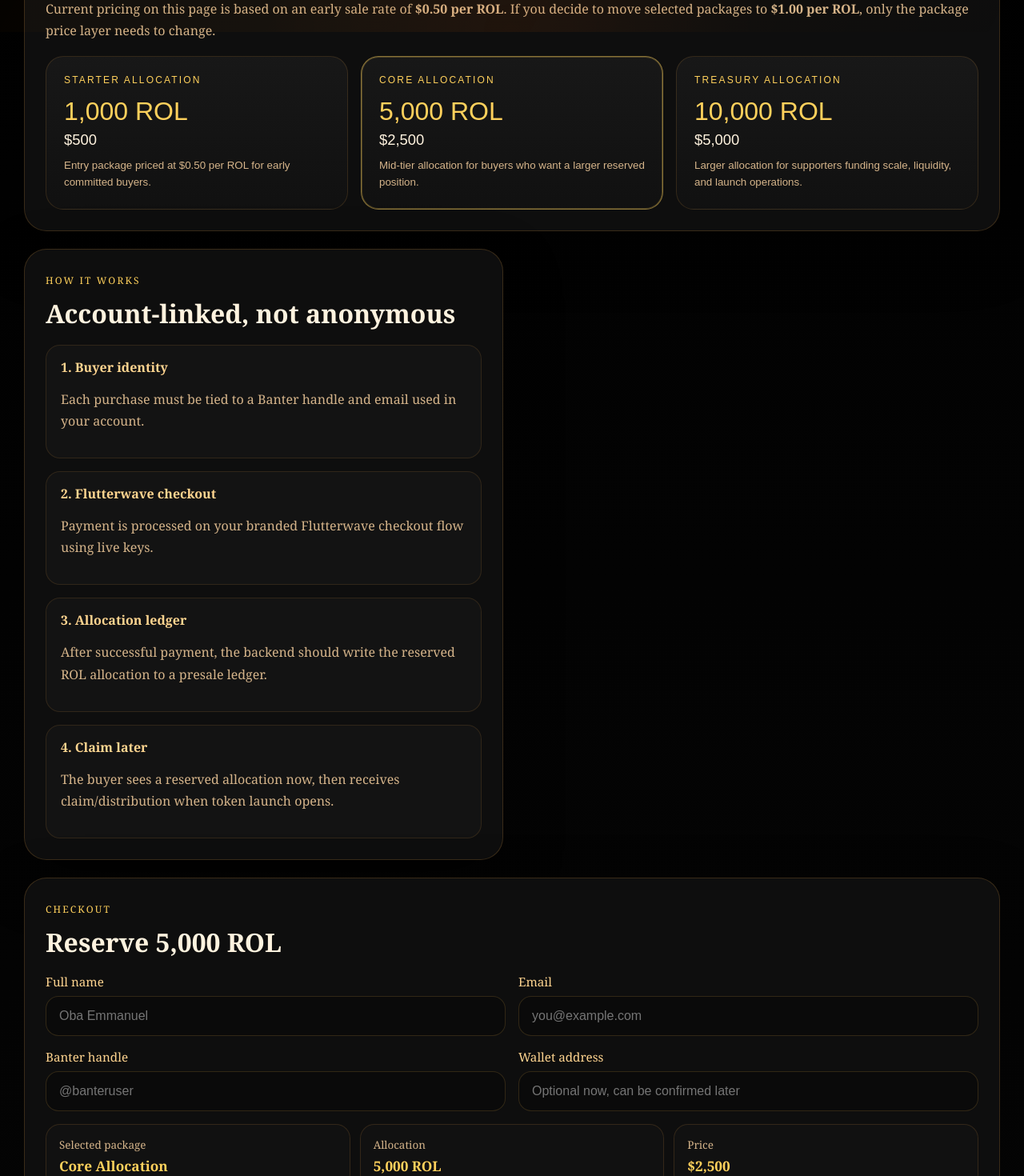
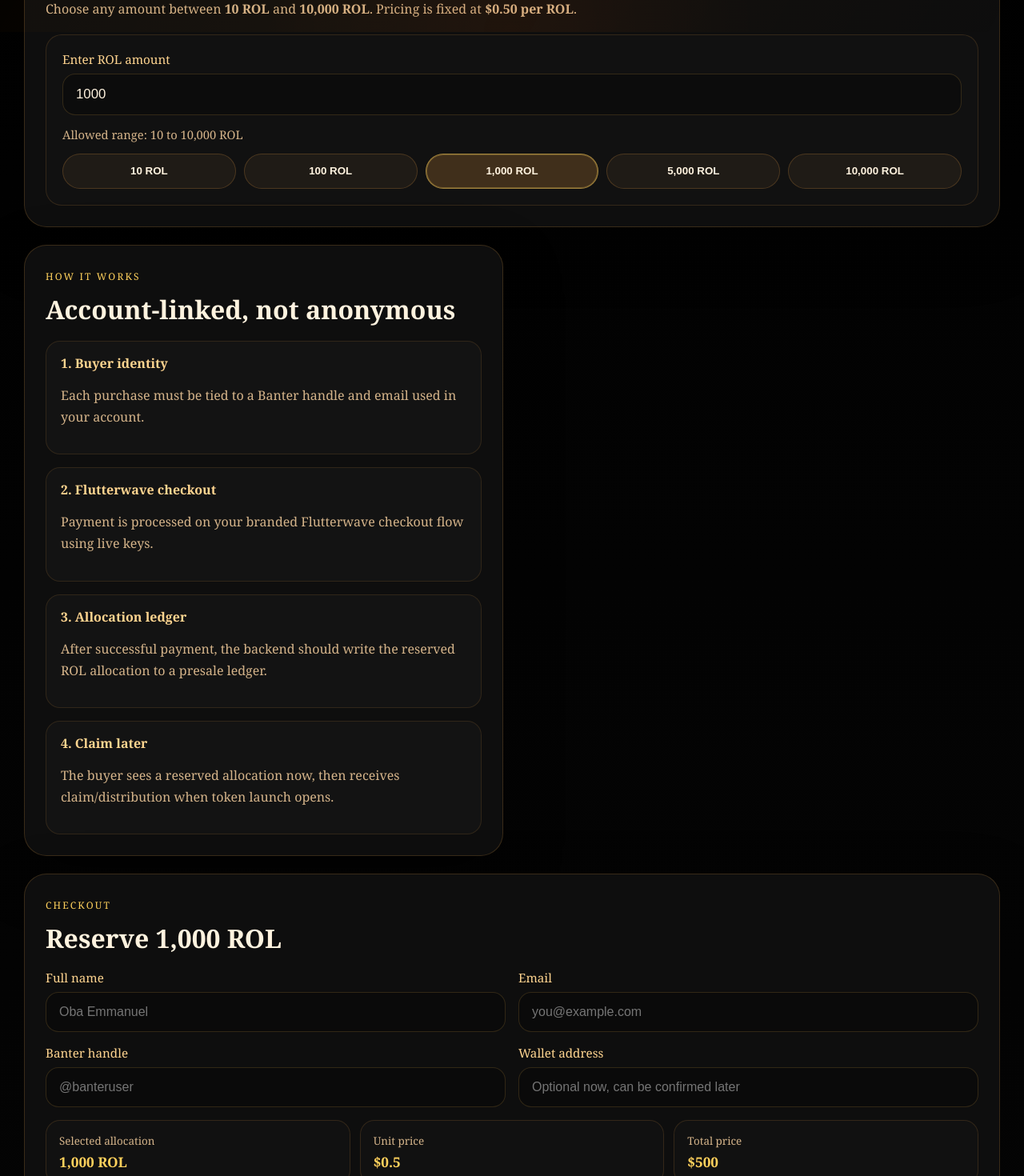
Before and after one commit to 3my1234/banter-mobile-app-admin, a React (Vite) app in the folder presale-site/: page / in a window 1280 px wide. Shown: the part 760-2230 px from the top of the page at 80% size. Built offline with nearby package versions, Linux system fonts and the light colour scheme; no server answers.

Commit message:
Enable custom presale allocation amount input

```diff
--- a/presale-site/src/App.tsx
+++ b/presale-site/src/App.tsx
@@ -2,37 +2,10 @@ import { FormEvent, useMemo, useState } from "react";
 import banterLogo from "./assets/banter-logo.jpg";
 import rolLogo from "./assets/rol-logo.png";
 
-type PackageOption = {
-  id: string;
-  label: string;
-  rol: string;
-  price: string;
-  note: string;
-};
-
-const PACKAGE_OPTIONS: PackageOption[] = [
-  {
-    id: "starter",
-    label: "Starter Allocation",
-    rol: "1,000 ROL",
-    price: "$500",
-    note: "Entry package priced at $0.50 per ROL for early committed buyers.",
-  },
-  {
-    id: "core",
-    label: "Core Allocation",
-    rol: "5,000 ROL",
-    price: "$2,500",
-    note: "Mid-tier allocation for buyers who want a larger reserved position.",
-  },
-  {
-    id: "treasury",
-    label: "Treasury Allocation",
-    rol: "10,000 ROL",
-    price: "$5,000",
-    note: "Larger allocation for supporters funding scale, liquidity, and launch operations.",
-  },
-];
+const PRESALE_MIN_ROL = 10;
+const PRESALE_MAX_ROL = 10_000;
+const PRESALE_UNIT_PRICE_USD = 0.5;
+const QUICK_PICK_AMOUNTS = [10, 100, 1_000, 5_000, 10_000];
 
 const checkoutBase =
   import.meta.env.VITE_PRESALE_CHECKOUT_BASE_URL?.trim() || "";
@@ -41,18 +14,41 @@ const supportEmail =
 const salesDomain =
   import.meta.env.VITE_PRESALE_DOMAIN?.trim() || "buy.sportbanter.online";
 
+const formatRol = (amount: number) => `${amount.toLocaleString()} ROL`;
+const formatUsd = (amount: number) => `$${amount.toLocaleString(undefined, { maximumFractionDigits: 2 })}`;
+
 export default function App() {
-  const [selectedPackageId, setSelectedPackageId] = useState(PACKAGE_OPTIONS[1].id);
+  const [rolAmountInput, setRolAmountInput] = useState("1000");
   const [fullName, setFullName] = useState("");
   const [email, setEmail] = useState("");
   const [banterHandle, setBanterHandle] = useState("");
   const [walletAddress, setWalletAddress] = useState("");
   const [notice, setNotice] = useState<string | null>(null);
 
-  const selectedPackage = useMemo(
-    () => PACKAGE_OPTIONS.find((item) => item.id === selectedPackageId) || PACKAGE_OPTIONS[1],
-    [selectedPackageId]
+  const parsedRolAmount = useMemo(() => {
+    const cleaned = rolAmountInput.replace(/[^\d]/g, "");
+    const value = Number(cleaned);
+    return Number.isFinite(value) ? value : 0;
+  }, [rolAmountInput]);
+
+  const clampedRolAmount = useMemo(
+    () =>
+      Math.min(
+        PRESALE_MAX_ROL,
+        Math.max(PRESALE_MIN_ROL, Math.floor(parsedRolAmount || PRESALE_MIN_ROL))
+      ),
+    [parsedRolAmount]
   );
+
+  const totalPriceUsd = useMemo(
+    () => Number((clampedRolAmount * PRESALE_UNIT_PRICE_USD).toFixed(2)),
+    [clampedRolAmount]
+  );
+
+  const setRolAmount = (nextAmount: number) => {
+    const normalized = Math.min(PRESALE_MAX_ROL, Math.max(PRESALE_MIN_ROL, Math.floor(nextAmount)));
+    setRolAmountInput(String(normalized));
+  };
 
   const handleSubmit = (event: FormEvent<HTMLFormElement>) => {
     event.preventDefault();
@@ -60,6 +56,11 @@ export default function App() {
 
     if (!fullName.trim() || !email.trim() || !banterHandle.trim()) {
       setNotice("Full name, email, and Banter handle are required.");
+      return;
+    }
+
+    if (!Number.isInteger(parsedRolAmount) || parsedRolAmount < PRESALE_MIN_ROL || parsedRolAmount > PRESALE_MAX_ROL) {
+      setNotice(`ROL amount must be a whole number between ${PRESALE_MIN_ROL} and ${PRESALE_MAX_ROL}.`);
       return;
     }
 
@@ -71,10 +72,7 @@ export default function App() {
     }
 
     const params = new URLSearchParams({
-      packageId: selectedPackage.id,
-      packageLabel: selectedPackage.label,
-      rolAmount: selectedPackage.rol,
-      fiatAmount: selectedPackage.price,
+      rolAmount: String(parsedRolAmount),
       fullName: fullName.trim(),
       email: email.trim(),
       banterHandle: banterHandle.trim(),
@@ -126,31 +124,41 @@ export default function App() {
       <main className="content-grid">
         <section className="panel offers-panel">
           <div className="section-heading">
-            <span>Packages</span>
+            <span>Allocation</span>
             <h2>Select an early allocation</h2>
           </div>
           <p className="section-note">
-            Current pricing on this page is based on an early sale rate of <strong>$0.50 per ROL</strong>.
-            If you decide to move selected packages to <strong>$1.00 per ROL</strong>, only the package
-            price layer needs to change.
+            Choose any amount between <strong>{PRESALE_MIN_ROL.toLocaleString()} ROL</strong> and{" "}
+            <strong>{PRESALE_MAX_ROL.toLocaleString()} ROL</strong>. Pricing is fixed at{" "}
+            <strong>${PRESALE_UNIT_PRICE_USD.toFixed(2)} per ROL</strong>.
           </p>
-          <div className="offers-grid">
-            {PACKAGE_OPTIONS.map((item) => {
-              const active = item.id === selectedPackage.id;
-              return (
+          <div className="allocation-builder">
+            <label className="amount-field">
+              Enter ROL amount
+              <input
+                type="number"
+                min={PRESALE_MIN_ROL}
+                max={PRESALE_MAX_ROL}
+                step={1}
+                value={rolAmountInput}
+                onChange={(e) => setRolAmountInput(e.target.value)}
+              />
+            </label>
+            <div className="amount-hint">
+              Allowed range: {PRESALE_MIN_ROL.toLocaleString()} to {PRESALE_MAX_ROL.toLocaleString()} ROL
+            </div>
+            <div className="quick-picks">
+              {QUICK_PICK_AMOUNTS.map((amount) => (
                 <button
-                  key={item.id}
+                  key={amount}
                   type="button"
-                  className={`offer-card${active ? " active" : ""}`}
-                  onClick={() => setSelectedPackageId(item.id)}
+                  className={`quick-pick${clampedRolAmount === amount ? " active" : ""}`}
+                  onClick={() => setRolAmount(amount)}
                 >
-                  <div className="offer-label">{item.label}</div>
-                  <div className="offer-rol">{item.rol}</div>
-                  <div className="offer-price">{item.price}</div>
-                  <p>{item.note}</p>
+                  {amount.toLocaleString()} ROL
                 </button>
-              );
-            })}
+              ))}
+            </div>
           </div>
         </section>
 
@@ -182,7 +190,7 @@ export default function App() {
         <section className="panel checkout-panel" id="checkout">
           <div className="section-heading">
             <span>Checkout</span>
-            <h2>Reserve {selectedPackage.rol}</h2>
+            <h2>Reserve {formatRol(clampedRolAmount)}</h2>
           </div>
 
           <form className="checkout-form" onSubmit={handleSubmit}>
@@ -209,16 +217,16 @@ export default function App() {
 
             <div className="checkout-summary">
               <div>
-                <span>Selected package</span>
-                <strong>{selectedPackage.label}</strong>
+                <span>Selected allocation</span>
+                <strong>{formatRol(clampedRolAmount)}</strong>
               </div>
               <div>
-                <span>Allocation</span>
-                <strong>{selectedPackage.rol}</strong>
+                <span>Unit price</span>
+                <strong>{formatUsd(PRESALE_UNIT_PRICE_USD)}</strong>
               </div>
               <div>
-                <span>Price</span>
-                <strong>{selectedPackage.price}</strong>
+                <span>Total price</span>
+                <strong>{formatUsd(totalPriceUsd)}</strong>
               </div>
             </div>
 
--- a/presale-site/src/styles.css
+++ b/presale-site/src/styles.css
@@ -216,11 +216,64 @@ body::before {
   line-height: 1.7;
 }
 
-.offers-grid {
+.allocation-builder {
   display: grid;
-  grid-template-columns: repeat(3, minmax(0, 1fr));
-  gap: 16px;
+  gap: 14px;
   margin-top: 18px;
+  padding: 20px;
+  border-radius: 20px;
+  background: rgba(18, 18, 18, 0.98);
+  border: 1px solid rgba(255, 171, 71, 0.14);
+}
+
+.amount-field {
+  display: grid;
+  gap: 8px;
+  color: #ffd590;
+  font-size: 0.95rem;
+}
+
+.amount-field input {
+  width: 100%;
+  min-height: 52px;
+  border-radius: 16px;
+  border: 1px solid rgba(255, 192, 83, 0.16);
+  background: rgba(0, 0, 0, 0.26);
+  color: var(--text);
+  padding: 0 16px;
+  font-size: 1.05rem;
+}
+
+.amount-hint {
+  color: var(--muted);
+  font-size: 0.92rem;
+}
+
+.quick-picks {
+  display: grid;
+  grid-template-columns: repeat(5, minmax(0, 1fr));
+  gap: 10px;
+}
+
+.quick-pick {
+  min-height: 44px;
+  border-radius: 999px;
+  border: 1px solid rgba(255, 171, 71, 0.2);
+  background: rgba(255, 186, 100, 0.06);
+  color: var(--text);
+  font-weight: 700;
+  cursor: pointer;
+  transition: transform 0.16s ease, box-shadow 0.16s ease, border-color 0.16s ease;
+}
+
+.quick-pick:hover {
+  transform: translateY(-2px);
+}
+
+.quick-pick.active {
+  border-color: rgba(255, 211, 92, 0.5);
+  background: rgba(255, 171, 71, 0.2);
+  box-shadow: inset 0 0 0 1px rgba(255, 211, 92, 0.25);
 }
 
 .offer-card {
@@ -352,7 +405,7 @@ code {
 @media (max-width: 980px) {
   .hero,
   .content-grid,
-  .offers-grid,
+  .quick-picks,
   .checkout-form,
   .checkout-summary,
   .logo-stack {
```
